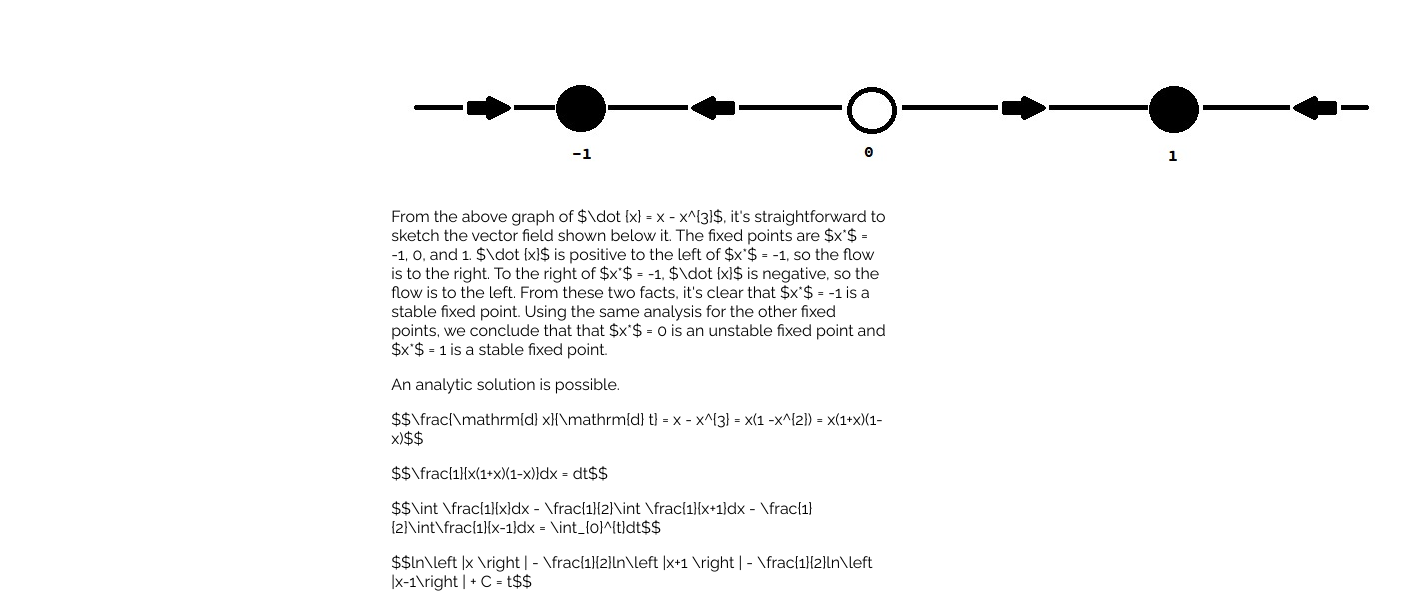
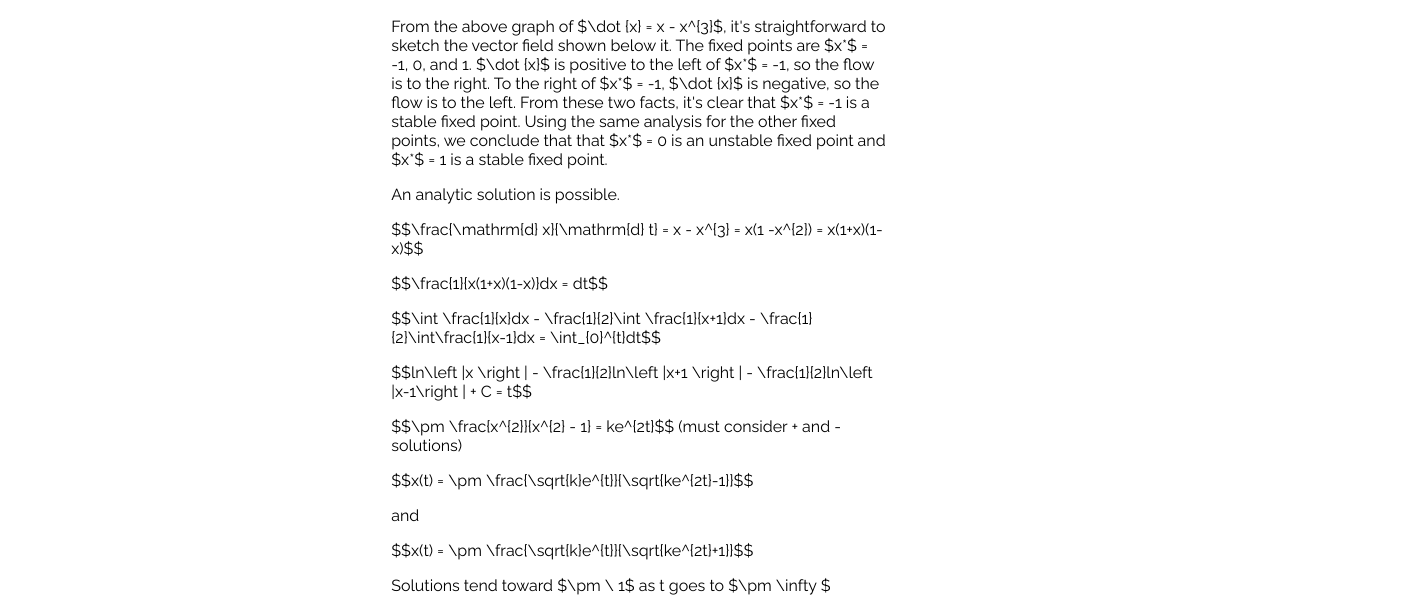
Before and after one commit to willjw3/blogsite, a Gatsby site: page /strogatz-fixed-points-stability-2-2-3/ in a window 1280 px wide. Shown: the part 1250-1847 px from the top of the page, 1406 px wide, since content can reach past the window. Built offline with nearby package versions, Linux system fonts and the light colour scheme; Gatsby itself is replaced by a stand-in of ours; a web font is replaced by a local one.

Commit message:
Removed gatsby inline image for test

```diff
--- a/articles/strogatz-fixed-points-stability-2-2-3.md
+++ b/articles/strogatz-fixed-points-stability-2-2-3.md
@@ -19,8 +19,6 @@ Analyze the following equation graphically. Sketch the vector field on the real
 $$\dot {x} = x - x^{3}$$
 
 <iframe src="https://www.desmos.com/calculator/ysouxtxafy?embed" width="500px" height="300px" style="border: 1px solid #ccc" frameborder=0></iframe>
-
-![vector field](../src/images/vector_field_2-2-3.jpg)
 
 From the above graph of $\dot {x} = x - x^{3}$, it's straightforward to sketch the vector field shown below it. The fixed points are $x*$ = -1, 0, and 1. $\dot {x}$ is positive to the left of $x*$ = -1, so the flow is to the right. To the right of $x*$ = -1, $\dot {x}$ is negative, so the flow is to the left. From these two facts, it's clear that $x*$ = -1 is a stable fixed point. Using the same analysis for the other fixed points, we conclude that that $x*$ = 0 is an unstable fixed point and $x*$ = 1 is a stable fixed point.
 
```
